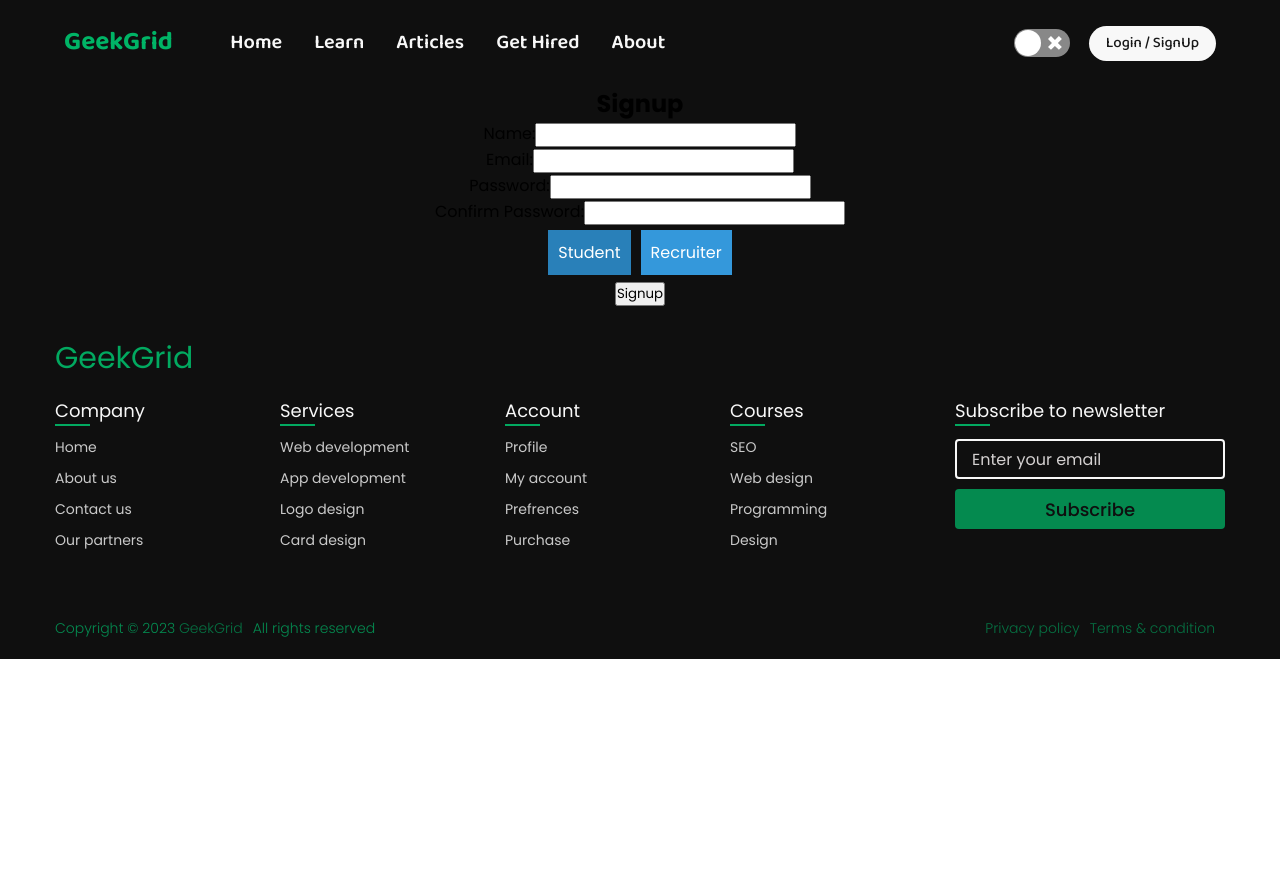
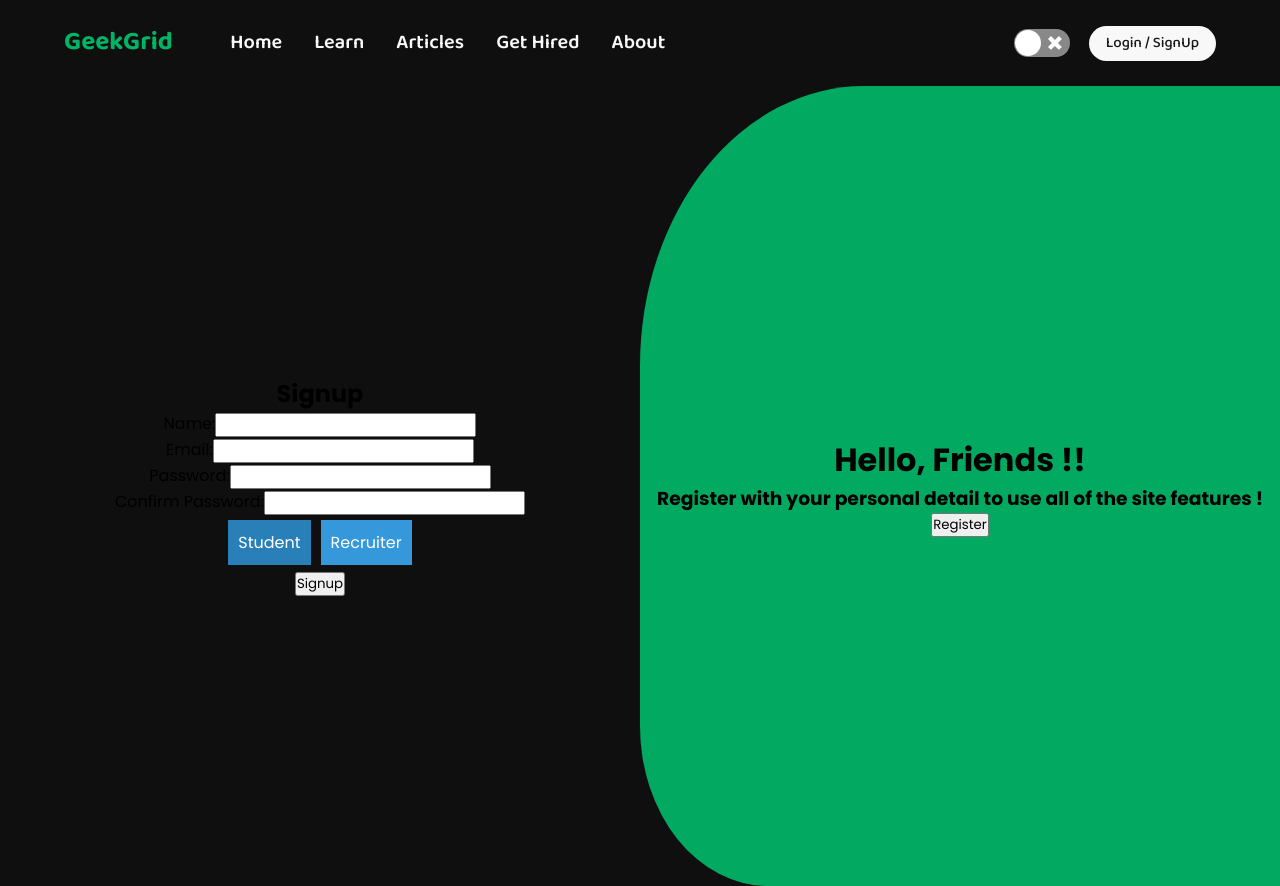
Before and after one commit to ashish12501/GeekGrid, a React (Create React App) app: page /signup in a window 1280 px wide. Before the commit the page ends 800 px from the top, so only its background shows below. Built offline with nearby package versions, Linux system fonts and the light colour scheme; a web font is replaced by a local one.

Commit message:
added basic UI designs

```diff
--- a/src/App.js
+++ b/src/App.js
@@ -38,7 +38,7 @@ function App() {
             <Route path='/streamer/:id' element={<VideoPlayerPage />} />
             <Route path="/learn" element={<VideoListPage />} />
           </Routes>
-          <Footer />
+          {/* <Footer /> */}
         </Router>
       </div >
     </themeContext.Provider>
--- a/src/pages/Signup/signup.css
+++ b/src/pages/Signup/signup.css
@@ -1,4 +1,27 @@
 /* SignupForm.css */
+.signupPage {
+    display: flex;
+    flex-direction: row;
+    height: 100vh;
+}
+
+.signupPage-right {
+    width: 50vw;
+    display: flex;
+    flex-direction: column;
+    justify-content: center;
+    align-items: center;
+    background-color: var(--button-bg);
+    border-radius: 35% 0 0 20%;
+}
+
+.signupPage-left {
+    width: 50vw;
+    display: flex;
+    flex-direction: column;
+    justify-content: center;
+    align-items: center;
+}
 
 .button-label {
     display: inline-block;
--- a/src/pages/Signup/signup.js
+++ b/src/pages/Signup/signup.js
@@ -1,8 +1,9 @@
 import { useState } from "react";
 import React from 'react'
 import './signup.css'
-import { auth } from '../../config/firebase-config'
+import { auth, db } from '../../config/firebase-config'
 import { createUserWithEmailAndPassword, updateProfile } from 'firebase/auth'
+import { addDoc, collection } from "firebase/firestore";
 
 
 export function Signup() {
@@ -22,7 +23,7 @@ export function Signup() {
       signupType: value,
     }));
   };
-
+  const userRef = collection(db, "users")
   const handleSubmit = (e) => {
     e.preventDefault();
     console.log('Form submitted:', formData);
@@ -33,6 +34,12 @@ export function Signup() {
         const user = res.user;
         await updateProfile(user, { displayName: formData.name })
         // navigate("/")
+        const docRef = await addDoc(userRef, {
+          name: formData.name,
+          email: formData.email,
+          signupType: formData.signupType
+        });
+        console.log("Document written with ID: ", docRef.id);
       })
       .catch((err) => {
         // setSubmitButtonDisabled(false)
@@ -42,10 +49,11 @@ export function Signup() {
       })
   };
 
-  // console.log(formData);
+  // console.log(formData);signupPage
 
   return (
-    <div>
+    <div className="signupPage">
+      <div className="signupPage-left">
         <h2>Signup</h2>
         <form onSubmit={handleSubmit}>
           {/* Name */}
@@ -143,5 +151,11 @@ export function Signup() {
           <input type="submit" value="Signup" />
         </form>
       </div>
+      <div className="signupPage-right">
+        <h1>Hello, Friends !!</h1>
+        <h3>Register with your personal detail to use all of the site features !</h3>
+        <button>Register</button>
+      </div>
+    </div>
   )
 }
```
Lines whose indentation alone changed are shown as unchanged.
